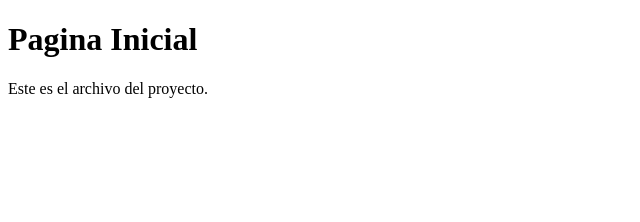
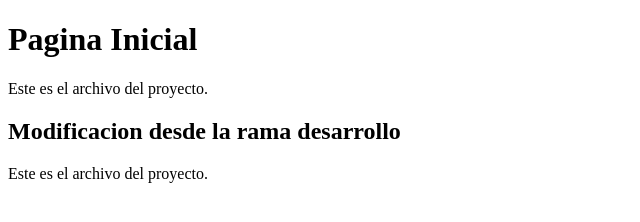
Before and after one commit to BryanGF-hg/practica-git-individual, a plain HTML site: page index.html in a window 1280 px wide. Shown: the whole page, without its empty margins (0-640 px from the left). Drawn offline with Linux system fonts and the light colour scheme.

Commit message:
Anyadido contenido HTML en rama desarrollo

```diff
--- a/index.html
+++ b/index.html
@@ -6,5 +6,8 @@
  <body>
    <h1>Pagina Inicial</h1>
    <p>Este es el archivo del proyecto.</p>
+
+   <h2>Modificacion desde la rama desarrollo</h2>
+   <p>Este es el archivo del proyecto.</p>
  </body>
 </html>
```
